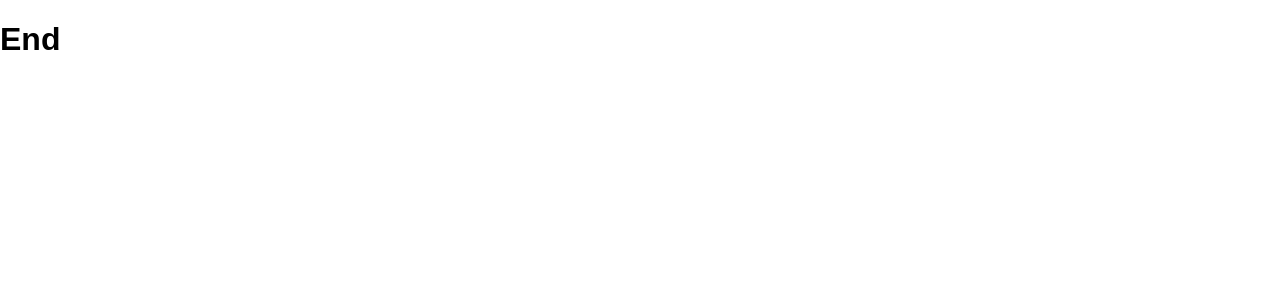
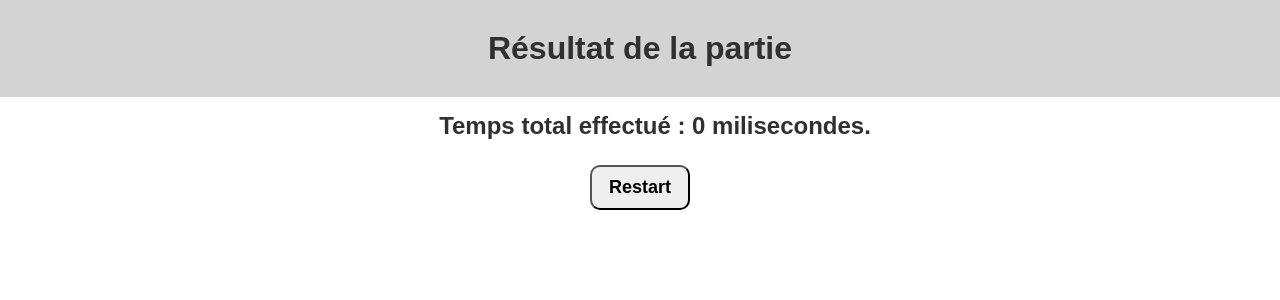
Before and after one commit to JeremyFelix720/brief_kill_the_divs_en_mode_pwa, a React (Vite) app: page /end in a window 1280 px wide. Shown: the top 300 px of the page. Built offline with nearby package versions, Linux system fonts and the light colour scheme.

Commit message:
:sparkles: display of the end page with the total elapsed time of the previous part and the restart button

```diff
--- a/dev-dist/sw.js
+++ b/dev-dist/sw.js
@@ -82,7 +82,7 @@ define(['./workbox-b5f7729d'], (function (workbox) { 'use strict';
     "revision": "3ca0b8505b4bec776b69afdba2768812"
   }, {
     "url": "index.html",
-    "revision": "0.k3rl7rbndno"
+    "revision": "0.s57h3a42mvo"
   }], {});
   workbox.cleanupOutdatedCaches();
   workbox.registerRoute(new workbox.NavigationRoute(workbox.createHandlerBoundToURL("index.html"), {
--- a/src/App.scss
+++ b/src/App.scss
@@ -1,4 +1,3 @@
-
 html, body {
   padding: 0px;
   margin: 0px;
@@ -7,12 +6,27 @@ html, body {
 }
 
 #root {
+  display: flex;
+  flex-direction: column;
   width: 100%;
   height: 100%;
   font-family: Arial, Helvetica, sans-serif;
 
   button {
-    margin: auto;
+    align-self: center;
+    width: 100px;
+    font-size: 18px;
+    padding: 10px;
+    font-weight: bold;
+    margin: 10px;
+    border-radius: 10px;
+  }
+
+  h1, h2, h3 {
+    text-align: center;
+    width: 100%;
+    margin: 15px;
+    color: #303030;
   }
 
   header {
@@ -22,20 +36,7 @@ html, body {
     background-color: lightgray;
     padding: 15px;
 
-    h1 {
-      text-align: center;
-      width: 50%;
-      margin: 0px;
-      color: #303030;
-    }
-
     .score {
-      /*
-      display: flex;
-      flex-direction: row;
-      flex-wrap: wrap;
-      */
-      width: 50%;
       justify-content: space-around;
       font-weight: bold;
     }
--- a/src/components/Score.tsx
+++ b/src/components/Score.tsx
@@ -31,7 +31,9 @@ export default function Score(props: {numberOfClick: number, gameStatus: boolean
       // Arrete le decompte.
       clearInterval(intervalId!); // Le "!" veut dire au compilateur que je suis sûr que cette variable n'est pas null ou undefined.
 
-      navigate("/end");
+      // Au moment de changer de page, le state ENVOIT à la page ciblée End "finalTimeElapsed" (le temps final écoulé).
+      navigate("/end", { state: { totalTimeElapsed: timeElapsed } });
+
     }
 
   }, [props.gameStatus])
@@ -43,7 +45,7 @@ export default function Score(props: {numberOfClick: number, gameStatus: boolean
           Nombre de clic(s) : {props.numberOfClick}/10
         </div>
         <div className="time_elapsed">
-          Temps écoulé : {timeElapsed} seconde(s)
+          Temps écoulé : {timeElapsed} miliseconde(s)
         </div>
       </div>
     </>
--- a/src/pages/End.tsx
+++ b/src/pages/End.tsx
@@ -1,8 +1,25 @@
+import Button from "../components/Button"
+import { useState } from "react";
+import { useLocation } from "react-router-dom";
+
 export default function End() {
+
+  const location = useLocation();
+
+  // Le composant End RECOIT du composant Score le "totalElapsedTime" (le temps total écoulé).
+  const [totalElapsedTime, setTotalElapsedTime] = useState(location.state?.totalTimeElapsed || 0);
+  // const totalElapsedTime = location.state?.totalTimeElapsed || 0;
+
+  // Le texte du bouton est réinitialisé en "Restart".
+  const [buttonText, setButtonText] = useState("Restart");
 
   return (
     <>
-      <h1>End</h1>
+      <header>
+        <h1>Résultat de la partie</h1>
+      </header>
+      <h2>Temps total effectué : {totalElapsedTime} milisecondes.</h2>
+      <Button text={buttonText} />
     </>
   )
 }
--- a/src/pages/Game.tsx
+++ b/src/pages/Game.tsx
@@ -39,8 +39,8 @@ export default function Game() {
   return (
     <>
       <header>
-        <h1>Game</h1>
-        <Score numberOfClick={nbClick} gameStatus={gameStatus}/>
+        <h1>Kill the Divs !</h1>
+        <Score numberOfClick={nbClick} gameStatus={gameStatus} />
       </header>
 
       <div className="playground">
--- a/src/pages/Home.tsx
+++ b/src/pages/Home.tsx
@@ -8,7 +8,9 @@ export default function Home() {
 
   return (
     <>
-      <h1>Home</h1>
+      <header>
+        <h1>Démarrez une partie !</h1>
+      </header>
       <Button text={buttonText} />
     </>
   )
```
Also changed, not shown: infos/kill_the_divs.md.md (+2 -2 lines).
